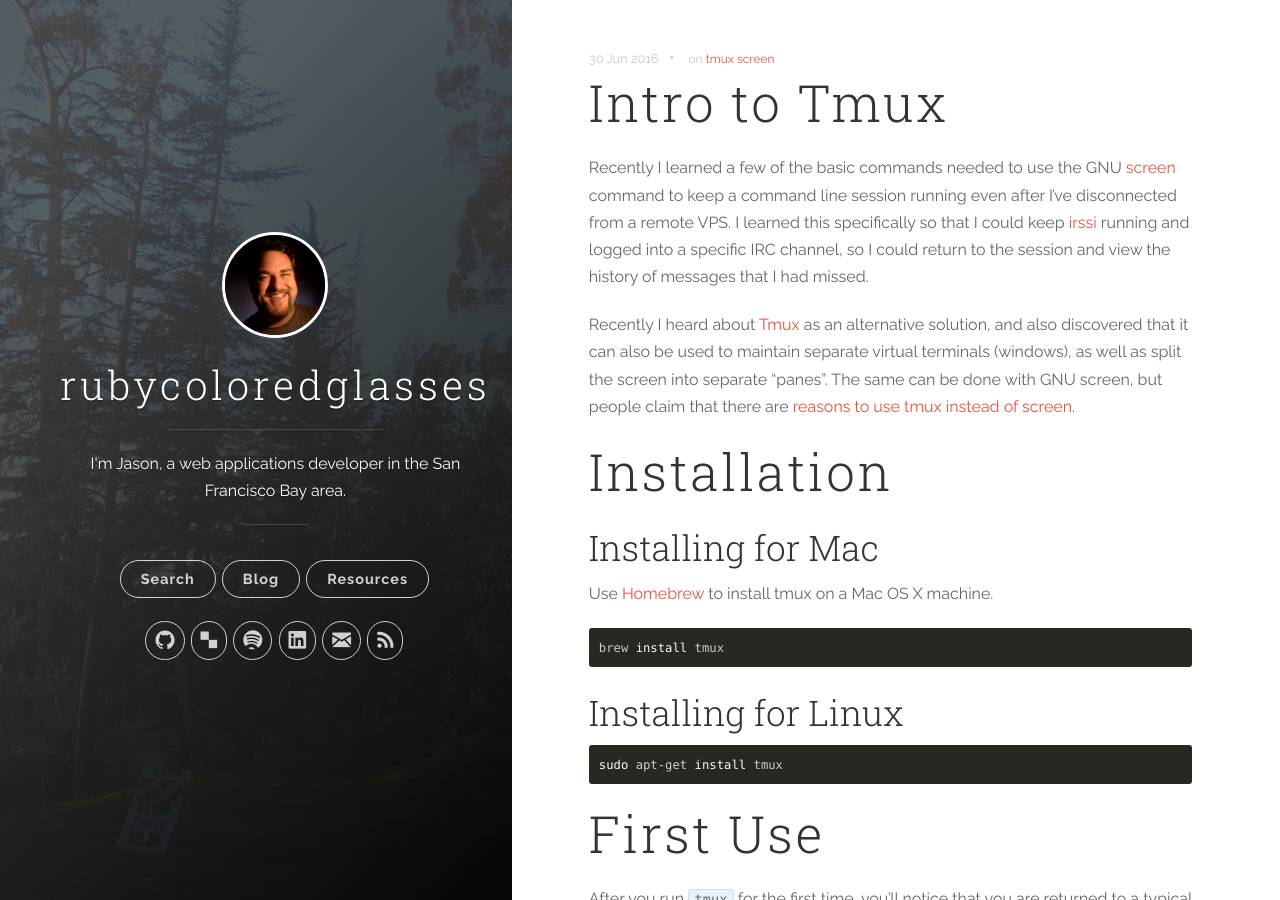
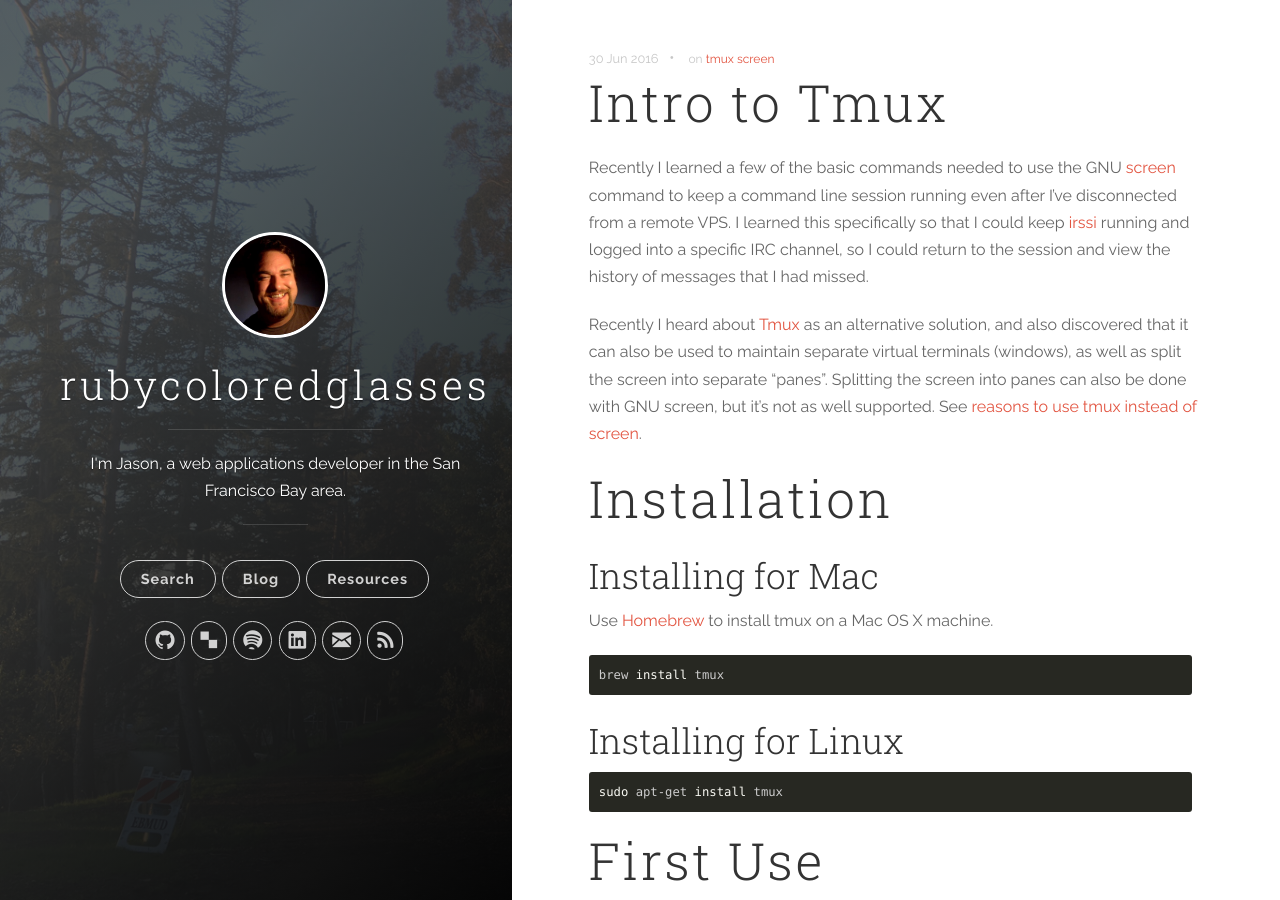
Before and after one commit to redconfetti/redconfetti.github.io, a Jekyll site: the page built from _posts/2016-06-30-tmux-intro.md, in a window 1280 px wide and 900 px high. Built offline with Jekyll 4.4.1, drawn with Linux system fonts in a browser that asks for light colours; nearby versions of some CDN libraries.

Commit message:
Updates with note about GNU screen support for panes

```diff
--- a/_posts/2016-06-30-tmux-intro.md
+++ b/_posts/2016-06-30-tmux-intro.md
@@ -18,8 +18,8 @@
 Recently I heard about [Tmux](https://en.wikipedia.org/wiki/Tmux) as an
 alternative solution, and also discovered that it can also be used to maintain
 separate virtual terminals (windows), as well as split the screen into separate
-"panes". The same can be done with GNU screen, but people claim that there are
-[reasons to use tmux instead of screen](http://superuser.com/questions/236158/tmux-vs-screen).
+"panes". Splitting the screen into panes can also be done with GNU screen, but
+it's not as well supported. See [reasons to use tmux instead of screen](http://superuser.com/questions/236158/tmux-vs-screen).
 
 # Installation
 
```
